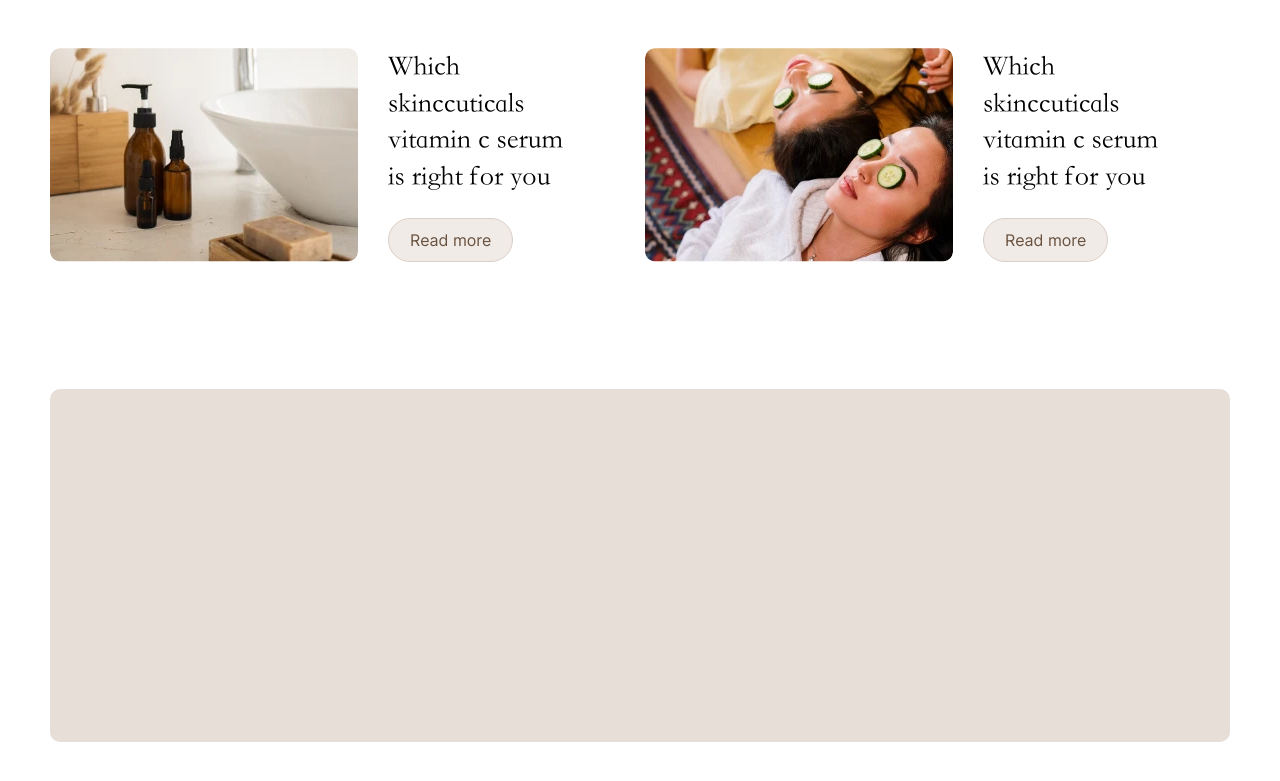
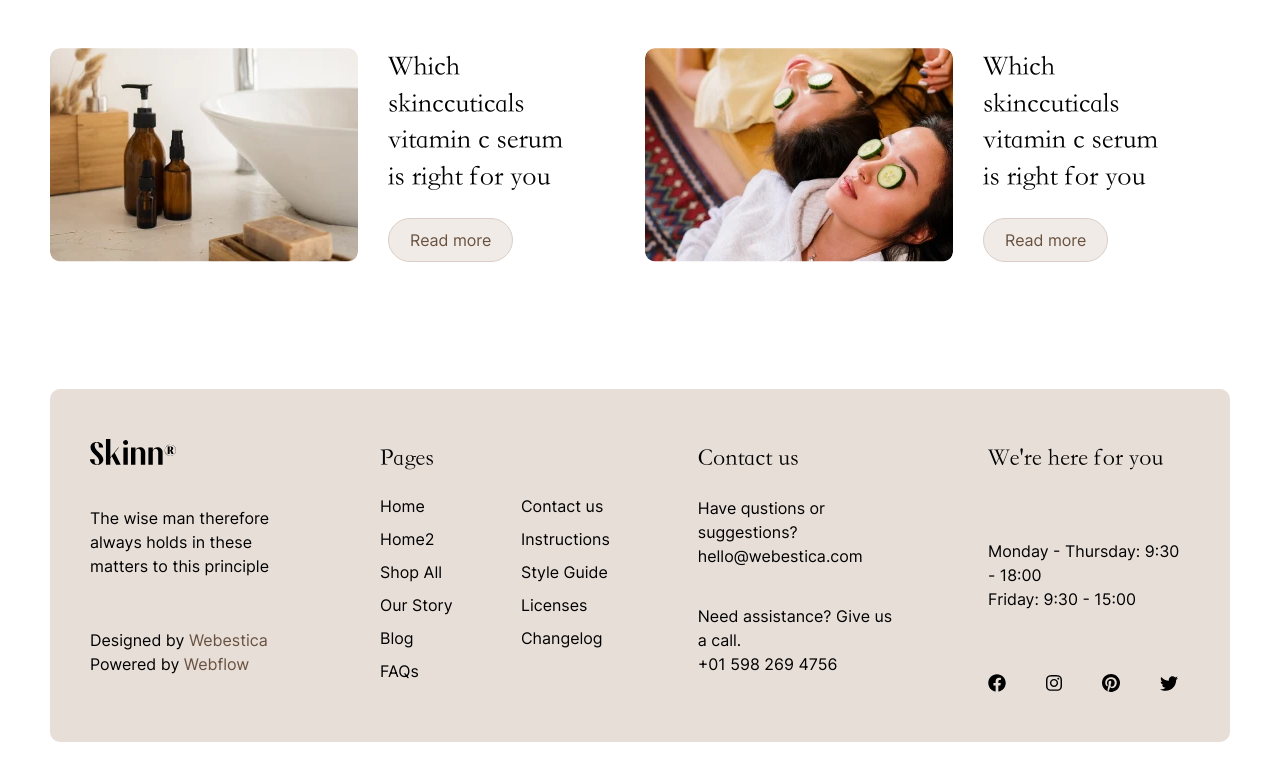
Before and after one commit to wennerryle/skinn_homework, a website built with Vite: page index.html in a window 1280 px wide. Shown: the part 5593-6374 px from the top of the page. Built offline with nearby package versions, Linux system fonts and the light colour scheme; files whose address does not match are found by name.

Commit message:
add footer to the layourt

```diff
--- a/css/desktop.css
+++ b/css/desktop.css
@@ -360,6 +360,7 @@
 
 .button {
     transition: background-color ease-in-out 0.2s;
+    cursor: pointer;
     border: 1px solid #DACEC6;
     background: #F1EBE7;
     color: #68513F;
@@ -379,3 +380,92 @@
 .selectable:hover {
     color: #68513F;
 }
+
+/* Footer's styles */
+footer {
+    display: flex;
+    flex-direction: row;
+    height: max-content;
+    background: #E7DED8;
+    border-radius: 10px;
+}
+
+.footer_content {
+    display: flex;
+    padding: 50px 40px;
+    align-self: center;
+    margin: 0 auto;
+    min-height: 253px;
+    width: 100%;
+    max-width: 1210px;
+    justify-content: space-between;
+    gap: 8%;
+}
+
+.footer_item {
+    display: flex;
+    flex: 1;
+    flex-direction: column;
+    justify-content: space-between;
+}
+
+.footer_item span {
+    color: #68513F;
+}
+
+.footer_item h2 {
+    font-size: 24px;
+    font-style: normal;
+    font-weight: 300;
+}
+
+.footer_columns {
+    column-count: 2;
+    column-gap: 52px;
+}
+
+.footer_columns a {
+    display: block;
+    padding-bottom: 9px;
+}
+
+.footer_socialmedia {
+    max-width: 190px;
+    display: flex;
+    flex-direction: row;
+    justify-content: space-between;
+}
+
+/* Utilities styles */
+
+.handmade_font {
+    color: #68513F;
+    font-family: Style Script;
+    font-size: 112px;
+}
+
+.round {
+    border-radius: 73px;
+}
+
+.button {
+    transition: background-color ease-in-out 0.2s;
+    border: 1px solid #DACEC6;
+    background: #F1EBE7;
+    color: #68513F;
+    padding: 12px 21px;
+    width: max-content;
+}
+
+.button:hover {
+    background: #c9b4a7;
+}
+
+.selectable {
+    transition: color ease-in-out 0.2s;
+    cursor: pointer;
+}
+
+.selectable:hover {
+    color: #68513F;
+}
--- a/css/tablet.css
+++ b/css/tablet.css
@@ -25,4 +25,9 @@
     flex-direction: column;
     gap: 20px;
   }
+
+  .footer_content {
+    flex-direction: column;
+    gap: 70px
+  }
 }
--- a/index.html
+++ b/index.html
@@ -37,16 +37,22 @@
     </section>
     <div class="second_block content">
       <div class="second_block__background">
-        <img src="img/img_2.webp" width="159px" height="201px" style="top: calc(var(--y-mouse) * 0.1 + 21px); right: calc(var(--x-mouse) * 0.1 + 15vw);">
-        <img src="img/img_3.webp" width="221px" height="183px" style="top: calc(var(--y-mouse) * 0.1 + 117px); left: 2.6vw;">
-        <img src="img/img_4.webp" width="221px" height="114px" style="top: calc(var(--y-mouse) * 0.1 + 266px); right: 4.8vw;">
-        <img src="img/img_5.webp" width="221px" height="220px" style="bottom: calc(var(--y-mouse) * 0.1 + 238px); left: 7vw;">
-        <img src="img/img_6.webp" width="220px" height="220px" style="bottom: 157px; right: calc(var(--y-mouse) * 0.1 + 11vw);">
+        <img src="img/img_2.webp" width="159px" height="201px"
+          style="top: calc(var(--y-mouse) * 0.1 + 21px); right: calc(var(--x-mouse) * 0.1 + 15vw);">
+        <img src="img/img_3.webp" width="221px" height="183px"
+          style="top: calc(var(--y-mouse) * 0.1 + 117px); left: 2.6vw;">
+        <img src="img/img_4.webp" width="221px" height="114px"
+          style="top: calc(var(--y-mouse) * 0.1 + 266px); right: 4.8vw;">
+        <img src="img/img_5.webp" width="221px" height="220px"
+          style="bottom: calc(var(--y-mouse) * 0.1 + 238px); left: 7vw;">
+        <img src="img/img_6.webp" width="220px" height="220px"
+          style="bottom: 157px; right: calc(var(--y-mouse) * 0.1 + 11vw);">
       </div>
       <section class="second_block__content">
         <h2>Natural and cerified organic</h2>
         <h2 class="handmade_font">Skincare</h2>
-        <p>At vero eos et accusamus et iusto odio dignissimos ducimus qui blanditiis praesentium voluptatum deleniti atque corrupti quos dolores et quas molestias excepturi.</p>
+        <p>At vero eos et accusamus et iusto odio dignissimos ducimus qui blanditiis praesentium voluptatum deleniti
+          atque corrupti quos dolores et quas molestias excepturi.</p>
         <a href="#products" class="button round">Shop all</a>
       </section>
     </div>
@@ -115,7 +121,9 @@
             <span>Night Cream</span>
             <span>$ 89.00 USD</span>
           </span>
-          <h3>Lorem ipsum dolor sit, amet consectetur adipisicing elit. Quaerat sit officiis, possimus neque assumenda quam! Quam quis nobis nostrum consectetur magni, corrupti perferendis eaque, amet eius esse dignissimos labore quidem.</h3>
+          <h3>Lorem ipsum dolor sit, amet consectetur adipisicing elit. Quaerat sit officiis, possimus neque assumenda
+            quam! Quam quis nobis nostrum consectetur magni, corrupti perferendis eaque, amet eius esse dignissimos
+            labore quidem.</h3>
           <button class="button selectable">Shop now</button>
         </article>
       </section>
@@ -125,12 +133,14 @@
       <div class="fourth_block__content">
         <h2 class="handmade_font">Feature</h2>
         <h2>Innovation-led Products</h2>
-        <p>Temporibus autem quibusdam et aut officiis debitis aut rerum necessitatibus saepe eveniet ut et voluptates repudiandae sint.</p>
+        <p>Temporibus autem quibusdam et aut officiis debitis aut rerum necessitatibus saepe eveniet ut et voluptates
+          repudiandae sint.</p>
         <a href="#" class="button" style="align-self: center;">Read more</a>
       </div>
     </section>
     <div class="quote">
-      <p>"Generate Lorem Ipsum which looks reasonable. The generated Lorem Ipsum is therefore always free from repetition, injected humour, or non-characteristic"</p>
+      <p>"Generate Lorem Ipsum which looks reasonable. The generated Lorem Ipsum is therefore always free from
+        repetition, injected humour, or non-characteristic"</p>
       <div class="quote__companies">
         <img src="/img/companies_logo/img_1.svg" alt="company">
         <img src="/img/companies_logo/img_2.svg" alt="company">
@@ -160,8 +170,40 @@
     </section>
   </main>
   <footer class="content" style="margin-bottom: 127px;">
-
+    <nav class="footer_content">
+      <div class="footer_item">
+        <a href="#"><img src="/logo_header.svg" alt="logo" height="26px"></a>
+        <p>The wise man therefore always holds in these matters to this principle</p>
+        <p>Designed by <span>Webestica</span><br>Powered by <span>Webflow</span></p>
+      </div>
+      <div class="footer_item">
+        <h2>Pages</h2>
+        <nav class="footer_columns">
+          <a href="#">Home</a><a href="#">Home2</a><a href="#">Shop All</a><a href="#">Our Story</a><a
+            href="#">Blog</a><a href="#">FAQs</a><a href="#">Contact us</a><a href="#">Instructions</a><a href="#">Style
+            Guide</a><a href="#">Licenses</a><a href="#">Changelog</a>
+        </nav>
+      </div>
+      <div class="footer_item">
+        <h2>Contact us</h2>
+        <p>Have qustions or suggestions?<br><a
+            href="mailto:hello@webestica.com"><span></span>hello@webestica.com</span></a></p>
+        <p>Need assistance? Give us a call.<br><a href="tel:+01 598 269 4756"><span></span>+01 598 269 4756</span></a>
+        </p>
+      </div>
+      <div class="footer_item">
+        <h2>We're here for you</h2>
+        <p>Monday - Thursday: 9:30 - 18:00<br>Friday: 9:30 - 15:00</p>
+        <div class="footer_socialmedia">
+          <img src="/img/companies_logo_footer/facebook.svg" alt="facebook">
+          <img src="/img/companies_logo_footer/instagram.svg" alt="instagram">
+          <img src="/img/companies_logo_footer/pinterest.svg" alt="pinterest">
+          <img src="/img/companies_logo_footer/x.svg" alt="x">
+        </div>
+      </div>
+    </nav>
   </footer>
   <script type="module" src="/main.js"></script>
 </body>
+
 </html>
```
Also changed, not shown: img/companies_logo_footer/facebook.svg (added), img/companies_logo_footer/instagram.svg (added), img/companies_logo_footer/pinterest.svg (added), img/companies_logo_footer/x.svg (added).
